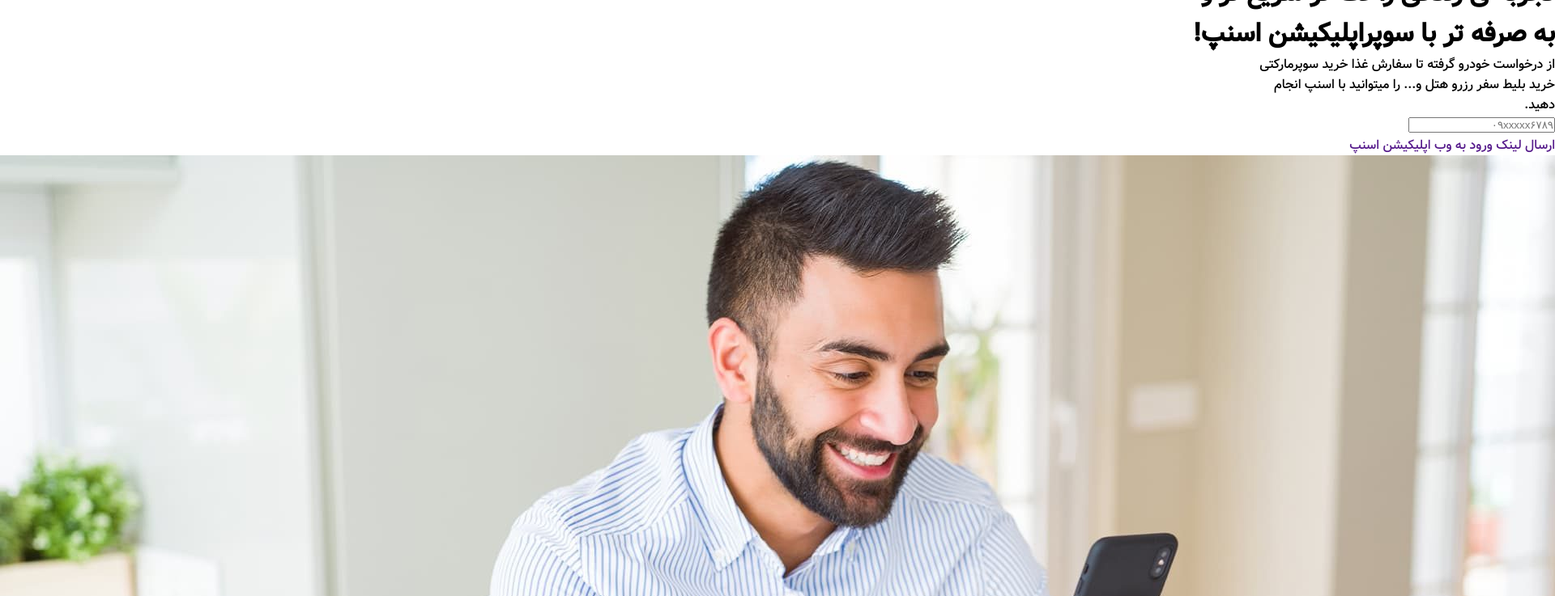
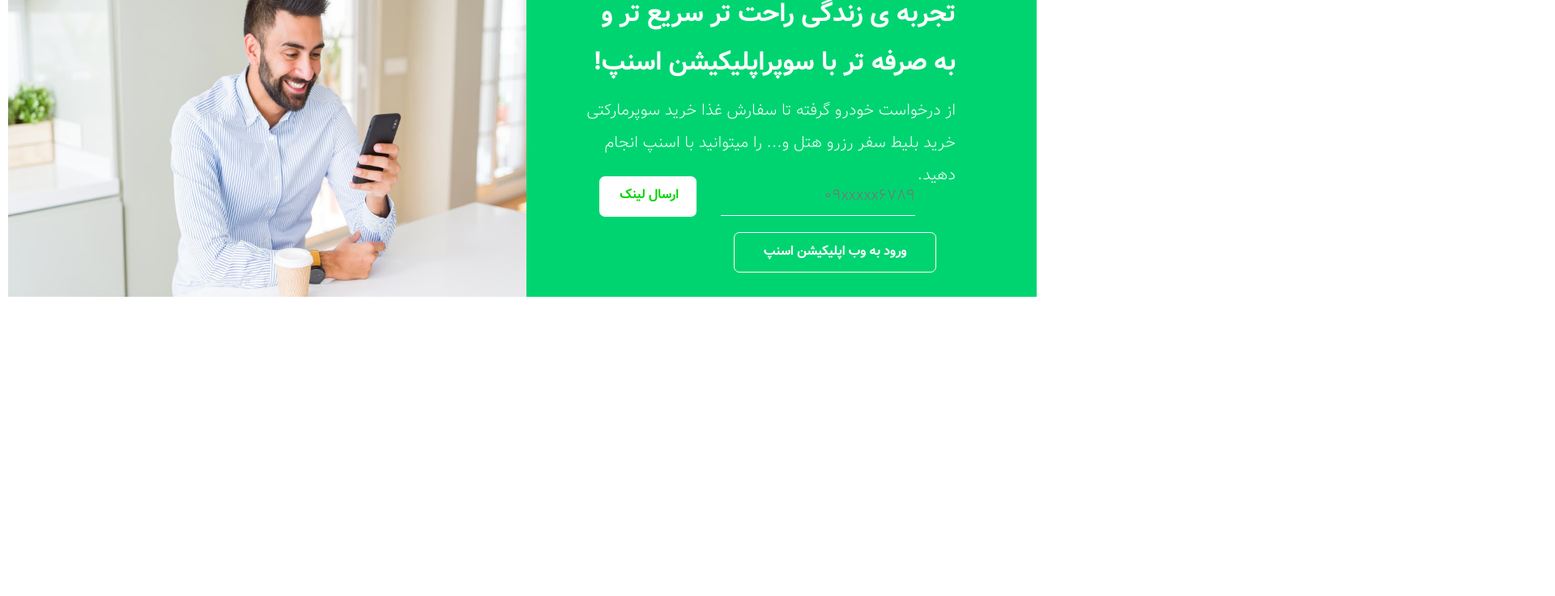
Before and after one commit to mohammadmahdijerban/snapp, a website: page index.html in a window 1280 px wide. Shown: the part 133-870 px from the top of the page at 81% size, 1920 px wide, since content can reach past the window. Drawn offline with Linux system fonts and the light colour scheme.

Commit message:
snapp is finished

```diff
--- a/index.html
+++ b/index.html
@@ -26,10 +26,10 @@
                 <form>
                     <input type="text" placeholder="۰۹xxxxx۶۷۸۹">
                 </form>
-                <a href="">ارسال لینک</a>
-                <a href="">ورود به وب اپلیکیشن اسنپ</a>
-                <img src="/images/intro_desktop-e1697549739729.jpg" alt="" class="img">
+                <a href="" class="link">ارسال لینک</a>
+                <a href="" class="snapp">ورود به وب اپلیکیشن اسنپ</a>
             </div>
+            <img src="/images/intro_desktop-e1697549739729.jpg" alt="" class="img">
         </header>
     </main>
 </body>
--- /dev/null
+++ b/sass/_font.scss
@@ -0,0 +1,12 @@
+@font-face {
+    font-family: bold;
+    src: url(/font/Vazir-Bold.woff2);
+}
+@font-face {
+    font-family: medium;
+    src: url(/font/Vazir-Medium.woff2);
+}
+@font-face {
+    font-family: thin;
+    src: url(/font/Vazir-Thin.woff2);
+}
--- /dev/null
+++ b/sass/_reset.scss
@@ -0,0 +1,7 @@
+*{
+    margin: 0;
+    padding: 0;
+    box-sizing: border-box;
+    list-style-type: none;
+    text-decoration: none;
+}
--- a/sass/style.scss
+++ b/sass/style.scss
@@ -1,18 +1,6 @@
-*{
-    margin: 0;
-    padding: 0;
-    box-sizing: border-box;
-    list-style-type: none;
-    text-decoration: none;
-}
-@font-face {
-    font-family: bold;
-    src: url(/font/Vazir-Bold.woff2);
-}
-@font-face {
-    font-family: medium;
-    src: url(/font/Vazir-Medium.woff2);
-}
+@use"./_reset.scss";
+@use"./_font.scss";
+
 body{
     direction: rtl;
     font-family: medium;
@@ -22,9 +10,80 @@
         header{
 
             img{
-                position: ;
+                display: inline-block;
+                position: relative;
+                width: 50%;
+                left: -630px;
+                top: -400px;
+                height: 400px;
             }
+            div{
+                position: relative;
+                display: inline-block;
+                background-color: rgb(0, 212, 113);
+                width: 50%;
+                height: 400px;
 
+                h1{
+                    position: relative;
+                    left: -100px;
+                    top: 20px;
+                    font-family: bold;
+                    color: white;
+                    line-height: 60px;
+                }
+                p{
+                    position: relative;
+                    left: -100px;
+                    top: 30px;
+                    font-family: thin;
+                    color: rgb(255, 255, 255);
+                    font-size: 20px;
+                    line-height: 40px;
+                }
+                form{
+
+                    input{
+                        position: relative;
+                        left: -150px;
+                        top: 10px;
+                        width: 240px;
+                        height: 50px;
+                        font-family: thin;
+                        font-size: 19px;
+                        border: none;
+                        background-color: transparent;
+                        border-bottom: 1px solid #fff;
+                    }
+                }
+                a.link{
+                    position: relative;
+                    background-color: white;
+                    display: inline-block;
+                    left: -420px;
+                    top: -40px;
+                    color: rgb(0, 212, 0);
+                    width: 120px;
+                    height: 50px;
+                    border-radius: 7px;
+                    padding: 10px;
+                    padding-right: 22px;
+                    font-family: bold;
+                }
+                a.snapp{
+                    display: inline-block;
+                    position: relative;
+                    top: 30px;
+                    width: 250px;
+                    height: 50px;
+                    border: 1px solid white;
+                    border-radius: 7px;
+                    padding: 10px;
+                    padding-right: 35px;
+                    color: white;
+                    font-family: bold;
+                }
+            }
             nav{
                 position: sticky;
                 top: 30px;
@@ -53,6 +112,7 @@
 
                         a{
                             color: rgb(122, 122, 122);
+                            font-family: thin;
                         }
                     }
                 }
```
Also changed, not shown: style/style.css, 1 other file.
